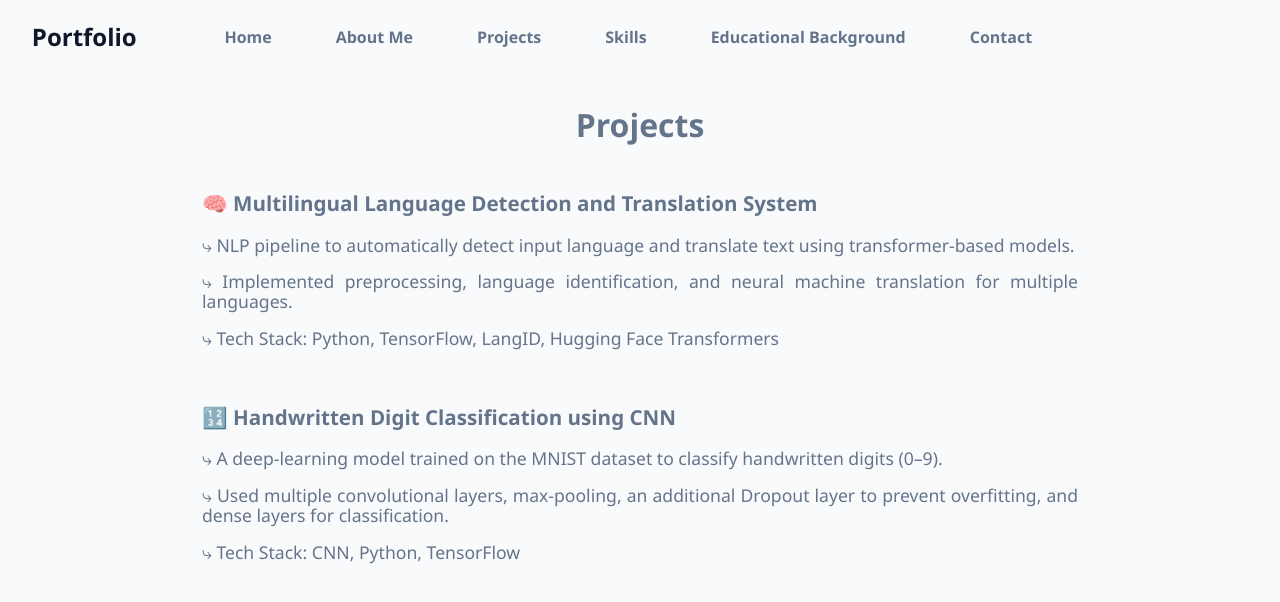
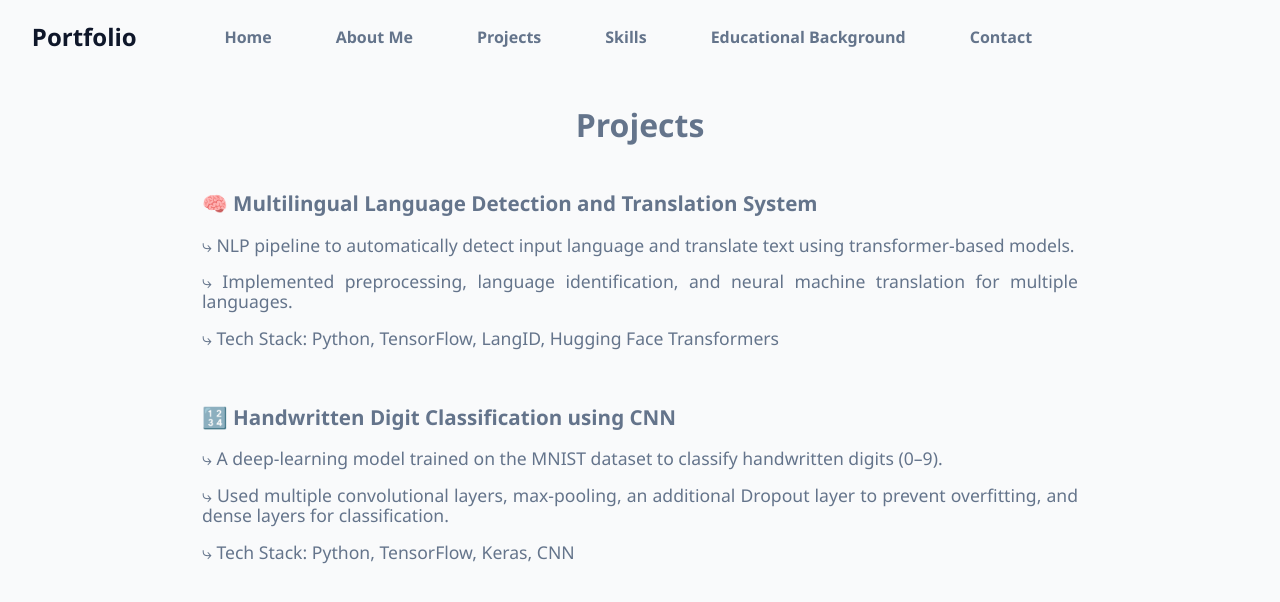
Before and after one commit to nishikasingh31/Portfolio-Using-React, a React (Vite) app: page /projects in a window 1280 px wide. Shown: the top 602 px of the page. Built offline with nearby package versions, Linux system fonts and the light colour scheme.

Commit message:
Update Projects.jsx

```diff
--- a/src/pages/Projects.jsx
+++ b/src/pages/Projects.jsx
@@ -19,7 +19,7 @@ const Projects = () => {
         <h3>🔢 <a href= "https://github.com/nishikasingh31/Handwritten-Digit-Classification-using-CNN">Handwritten Digit Classification using CNN</a></h3>
         <p> ⤷ A deep-learning model trained on the MNIST dataset to classify handwritten digits (0–9).</p>
         <p> ⤷ Used multiple convolutional layers, max-pooling, an additional Dropout layer to prevent overfitting, and dense layers for classification.</p>
-        <p> ⤷ Tech Stack: CNN, Python, TensorFlow</p>
+        <p> ⤷ Tech Stack: Python, TensorFlow, Keras, CNN</p>
 
       </div>
     </section>
```
